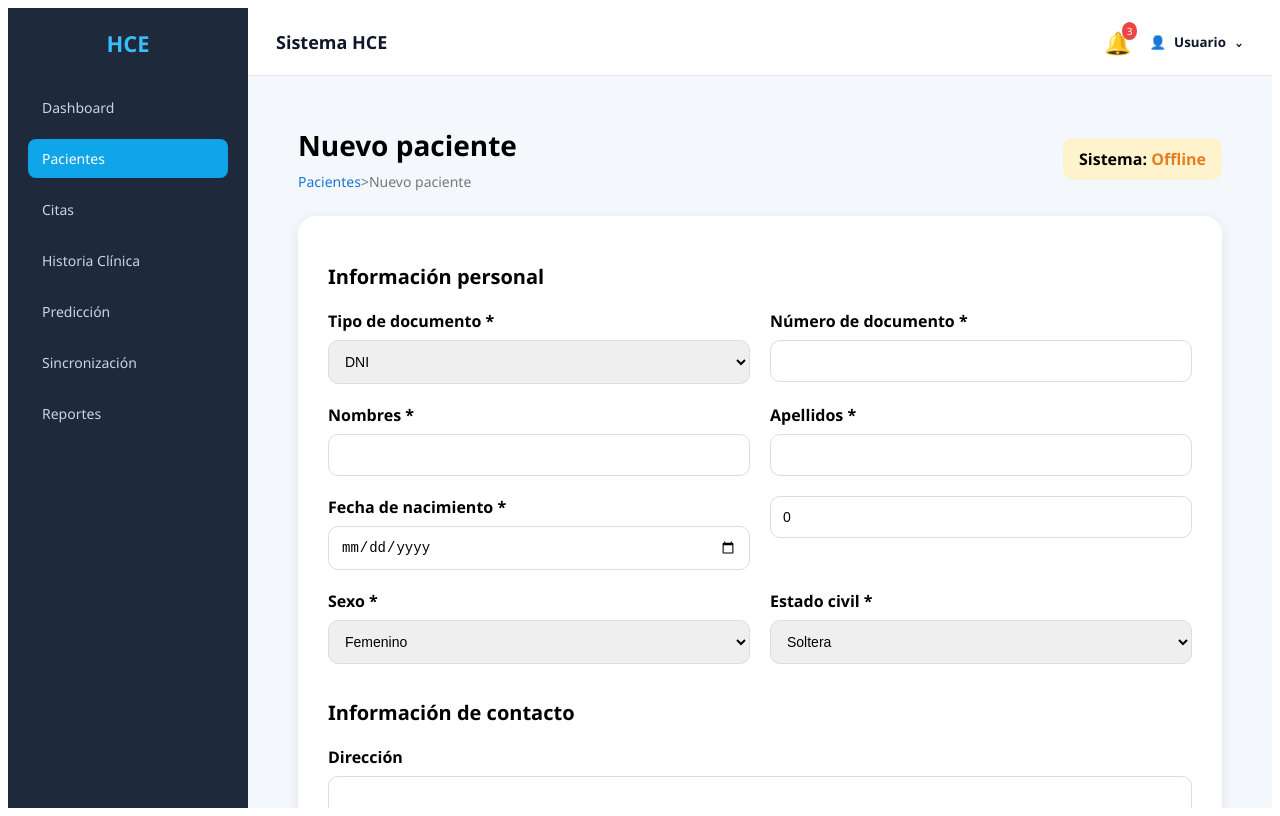
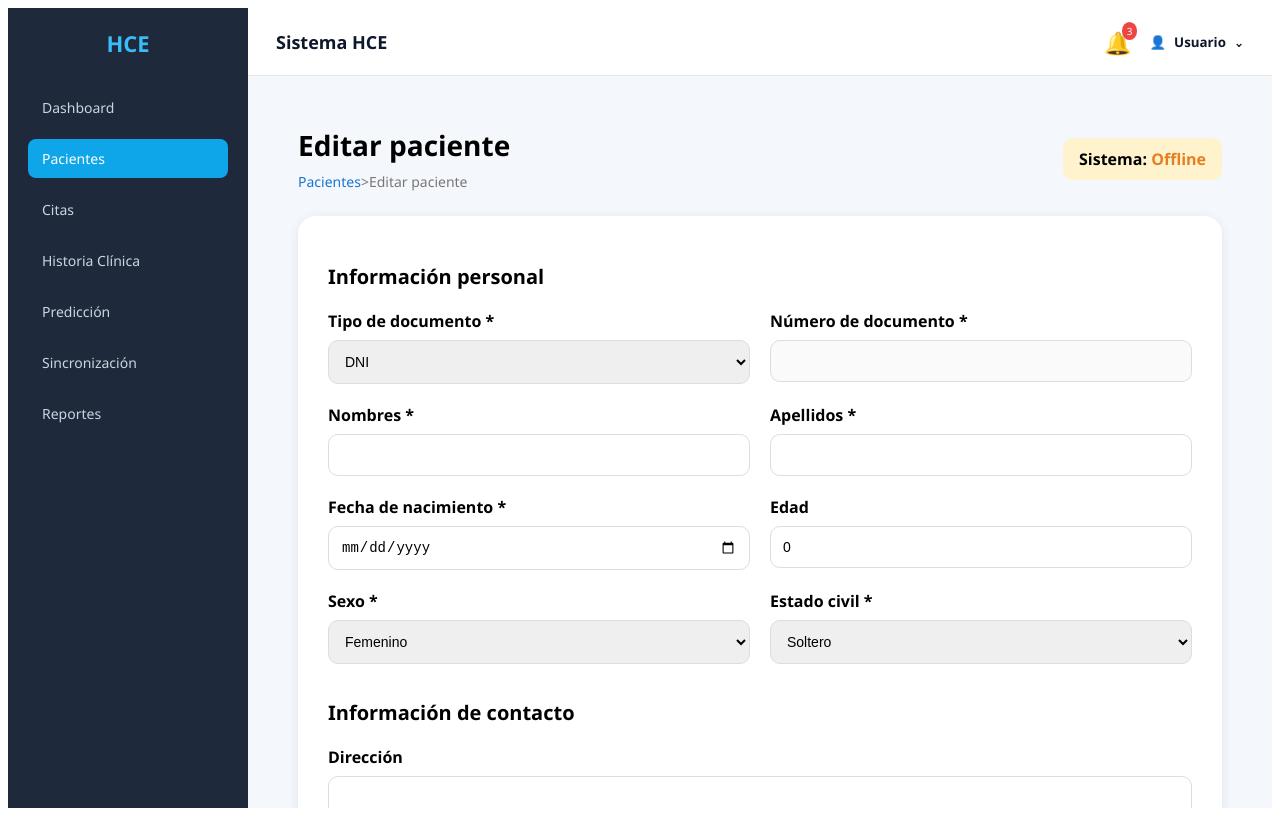
Before and after one commit to bancesroseline-alt/hce-system, an Angular app: page /pacientes/editar/1 in a window 1280 px wide. Built offline with nearby package versions, Linux system fonts and the light colour scheme; no server answers; sample sign-in values are in the browser's storage.

Commit message:
Update paciente-form-page.component.html

```diff
--- a/src/app/pages/pacientes/paciente-form-page/paciente-form-page.component.html
+++ b/src/app/pages/pacientes/paciente-form-page/paciente-form-page.component.html
@@ -4,12 +4,12 @@
   <div class="page-header">
 
     <div>
-      <h1>Nuevo paciente</h1>
+      <h1>{{ modoEdicion ? 'Editar paciente' : 'Nuevo paciente' }}</h1>
 
       <div class="breadcrumb">
         <a routerLink="/pacientes">Pacientes</a>
         <span>></span>
-        <span>Nuevo paciente</span>
+        <span>{{ modoEdicion ? 'Editar paciente' : 'Nuevo paciente' }}</span>
       </div>
     </div>
 
@@ -36,7 +36,6 @@
 
         <div class="field">
           <label>Tipo de documento *</label>
-
           <select [(ngModel)]="paciente.tipoDocumento">
             <option value="DNI">DNI</option>
             <option value="CE">CE</option>
@@ -45,34 +44,26 @@
 
         <div class="field">
           <label>Número de documento *</label>
-
+          <!-- 🔵 CAMBIO: DNI bloqueado en edición -->
           <input
             type="text"
             [(ngModel)]="paciente.numeroDocumento"
+            [disabled]="modoEdicion"
           >
         </div>
 
         <div class="field">
           <label>Nombres *</label>
-
-          <input
-            type="text"
-            [(ngModel)]="paciente.nombres"
-          >
+          <input type="text" [(ngModel)]="paciente.nombres">
         </div>
 
         <div class="field">
           <label>Apellidos *</label>
-
-          <input
-            type="text"
-            [(ngModel)]="paciente.apellidos"
-          >
+          <input type="text" [(ngModel)]="paciente.apellidos">
         </div>
 
         <div class="field">
           <label>Fecha de nacimiento *</label>
-
           <input
             type="date"
             [(ngModel)]="paciente.fechaNacimiento"
@@ -81,6 +72,7 @@
         </div>
 
         <div class="field">
+          <label>Edad</label>
           <input
             type="number"
             [(ngModel)]="paciente.edad"
@@ -90,7 +82,6 @@
 
         <div class="field">
           <label>Sexo *</label>
-
           <select [(ngModel)]="paciente.sexo">
             <option value="M">Masculino</option>
             <option value="F">Femenino</option>
@@ -99,12 +90,11 @@
 
         <div class="field">
           <label>Estado civil *</label>
-
           <select [(ngModel)]="paciente.estadoCivil">
-            <option value="SOLTERO">Soltera</option>
-            <option value="CASADO">Casada</option>
-            <option value="DIVORCIADO">Divorciada</option>
-            <option value="VIUDO">Viuda</option>
+            <option value="SOLTERO">Soltero</option>
+            <option value="CASADO">Casado</option>
+            <option value="DIVORCIADO">Divorciado</option>
+            <option value="VIUDO">Viudo</option>
           </select>
         </div>
 
@@ -121,20 +111,12 @@
 
         <div class="field full">
           <label>Dirección</label>
-
-          <input
-            type="text"
-            [(ngModel)]="paciente.direccion"
-          >
+          <input type="text" [(ngModel)]="paciente.direccion">
         </div>
 
         <div class="field">
           <label>Teléfono</label>
-
-          <input
-            type="text"
-            [(ngModel)]="paciente.telefono"
-          >
+          <input type="text" [(ngModel)]="paciente.telefono">
         </div>
 
       </div>
@@ -149,14 +131,8 @@
       <div class="estado-box">
 
         <label class="switch">
-
-          <input
-            type="checkbox"
-            [(ngModel)]="paciente.estado"
-          >
-
+          <input type="checkbox" [(ngModel)]="paciente.estado">
           <span class="slider"></span>
-
         </label>
 
         <span>
@@ -187,7 +163,7 @@
       </button>
 
       <button class="btn-save" (click)="guardar()">
-        Guardar paciente
+        {{ modoEdicion ? 'Actualizar paciente' : 'Guardar paciente' }}
       </button>
 
     </div>
```
Lines whose indentation alone changed are shown as unchanged.
